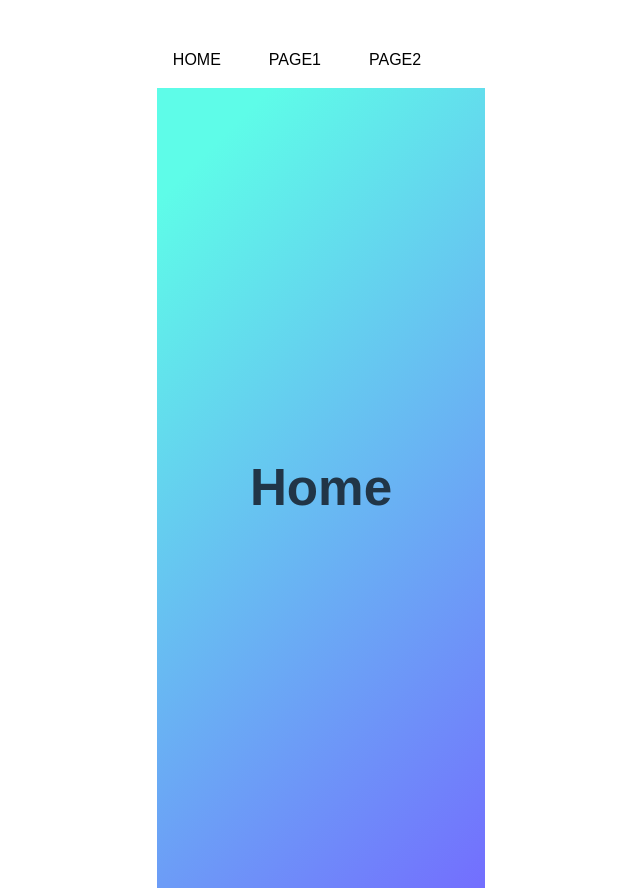
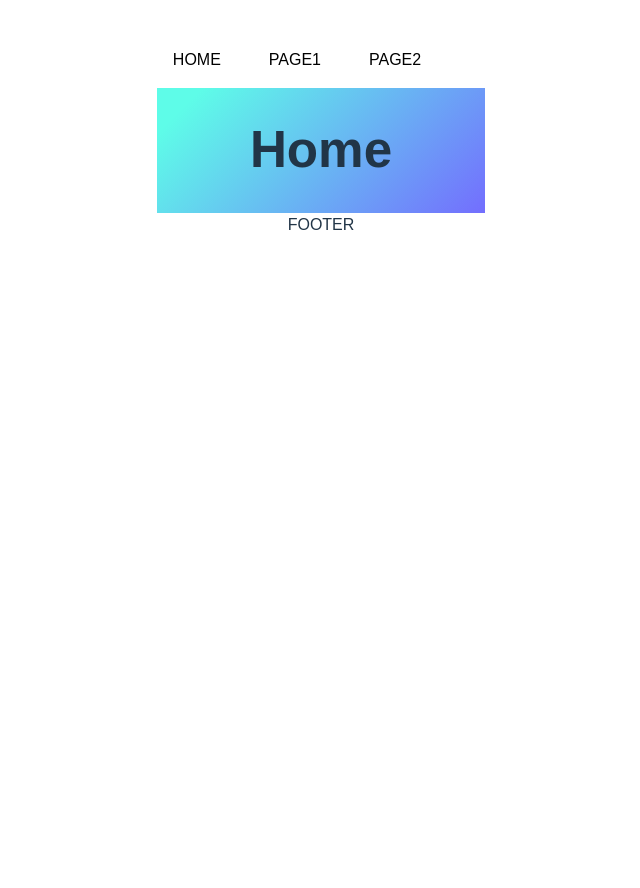
Before and after one commit to j32u4ukh/react-wysiwyg, a React (Vite) app: page / in a window 1280 px wide. Shown: the whole page, without its empty margins (319-959 px from the left). After the commit the page ends 864 px from the top, so only its background shows below. Built offline with nearby package versions, Linux system fonts and the light colour scheme.

Commit message:
feat: 嵌套路由 Nested Routes

```diff
--- a/src/App.jsx
+++ b/src/App.jsx
@@ -4,7 +4,7 @@
 import "./styles.css";
 import './App.css'
 import { BrowserRouter, Routes, Route } from "react-router-dom";
-import Header from "./components/Header";
+import Layout from "./components/Layout";
 import Home from "./pages/Home";
 import NotFound from "./pages/NotFound";
 import Page1 from "./pages/Page1";
@@ -34,19 +34,21 @@ export default function App() {
       <BrowserRouter keyLength={12} />
     */
     <BrowserRouter basename="/">
-      <Header />
       {/* Routes 要包在 Route 的外層，在不同的 url 渲染不同的組件
           path：路徑
           element：要渲染的组件
 
         * 在跳轉路由時，如果路徑是/開頭的是絕對路由，否則為相對路由，即相對於當前 URL 進行改變 */}
       <Routes>
-        <Route path="/" element={<Home />} />
-        <Route path="page1" element={<Page1 />} />
-        <Route path="page2" element={<Page2 />} />
-        {/* 全匹配路由
+        <Route path="/" element={<Layout />}>
+          <Route index element={<Home />} />
+          <Route path="page1" element={<Page1 />} />
+          <Route path="page2" element={<Page2 />} />
+
+          {/* 全匹配路由
           設定 Route path="*" 在所有路由的最下方，當上面的路徑都沒有匹配到時，就會顯示此組件，可用於 404 找不到頁面 */}
-        <Route path="*" element={<NotFound />} />
+          <Route path="*" element={<NotFound />} />
+        </Route>
       </Routes>
     </BrowserRouter>
   );
--- /dev/null
+++ b/src/components/Footer.jsx
@@ -0,0 +1,5 @@
+const Footer = () => {
+    return <footer>FOOTER</footer>;
+  };
+
+  export default Footer;
--- /dev/null
+++ b/src/components/Layout.jsx
@@ -0,0 +1,15 @@
+import { Outlet } from "react-router-dom";
+import Header from "./Header";
+import Footer from "./Footer";
+
+const Layout = () => {
+  return (
+    <div>
+      <Header />
+      <Outlet />
+      <Footer />
+    </div>
+  );
+};
+
+export default Layout;
```
